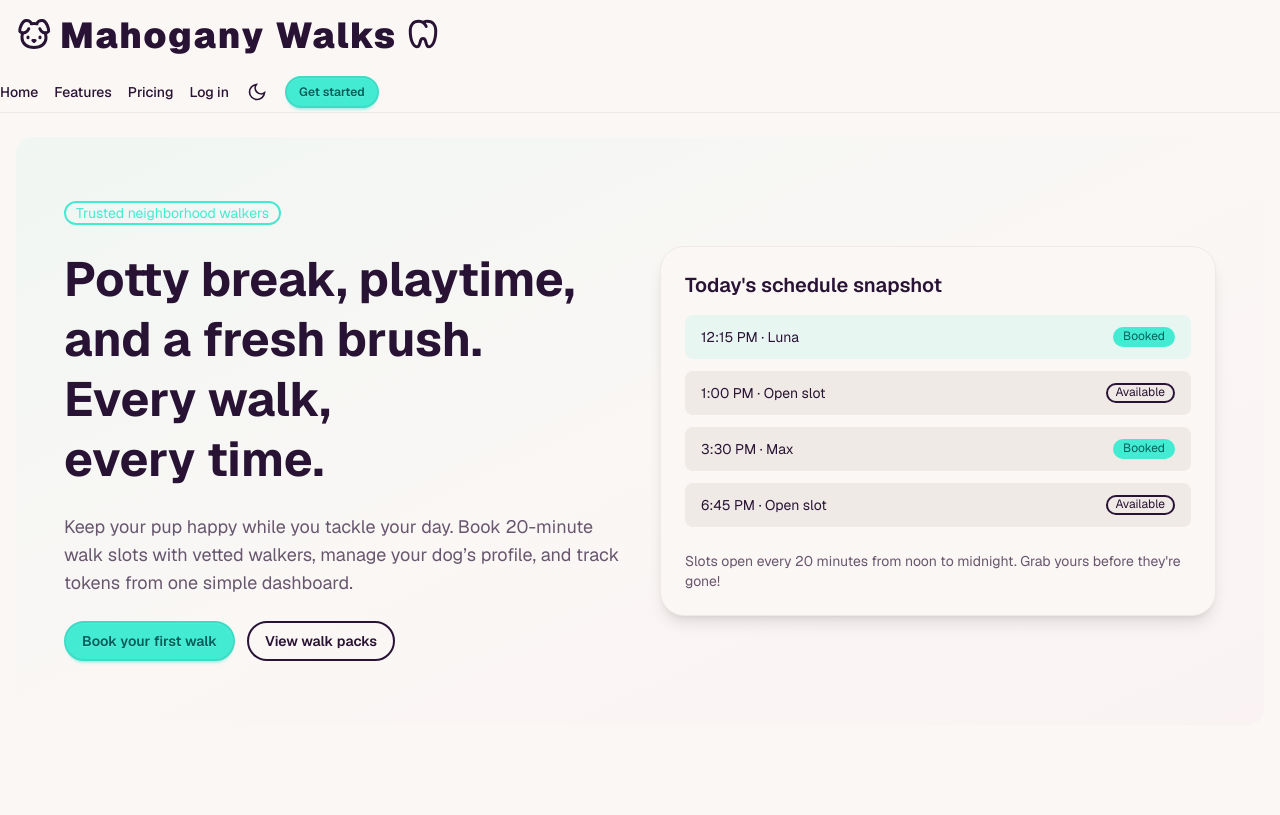
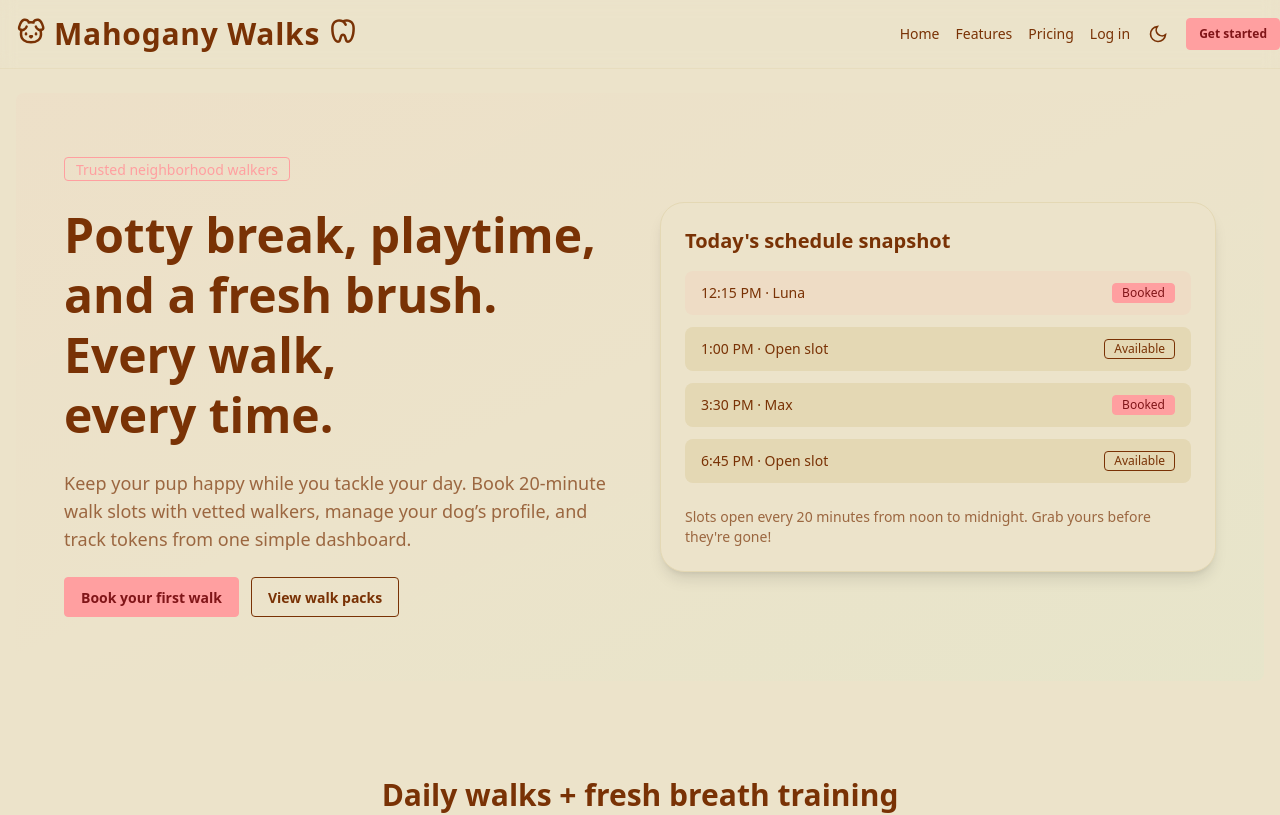
Before and after one commit to m4cbeth/dog-walk-app, a Next.js app: page / in a window 1280 px wide. Shown: the top 815 px of the page. Built offline with nearby package versions, Linux system fonts and the light colour scheme; no server answers.

Commit message:
themeing done, working on copy

```diff
--- a/app/globals.css
+++ b/app/globals.css
@@ -1,20 +1,16 @@
 @import "tailwindcss";
 
-:root {
-  color-scheme: light;
+@plugin "daisyui" {
+  themes: retro --default, forest --prefersdark;
 }
 
-html.dark {
-  color-scheme: dark;
+* {
+  /* border: 1px solid green; */
 }
 
-@plugin "daisyui" {
-  themes: cupcake --default, dracula --prefersdark;
-}
-
-body {
+/* body {
   @apply min-h-screen transition-colors antialiased;
   background-color: var(--color-base-100);
   color: var(--color-base-content);
   font-family: var(--font-geist-sans), ui-sans-serif, system-ui;
-}
+} */
--- a/components/AppHeader.tsx
+++ b/components/AppHeader.tsx
@@ -34,9 +34,9 @@ export function AppHeader() {
   };
 
   return (
-    <header className="border-b border-base-200">
-      <div className="container mx-auto flex items-center justify-between px-4 py-4">
-        <div className="text-4xl tracking-wider font-black flex gap-2 align-baseline">
+    <header className="sticky top-0 z-50 border-b border-base-200/50 bg-base-100/40 backdrop-blur flex justify-between">
+      <div className="px-4 py-4">
+        <div className="text-3xl tracking-wide font-black flex gap-2 align-baseline">
           <LuDog />
           <Link href="/" className="">
             Mahogany Walks
--- a/components/ThemeToggle.tsx
+++ b/components/ThemeToggle.tsx
@@ -2,6 +2,7 @@
 
 import { useTheme } from "next-themes";
 import { useEffect, useState } from "react";
+import { THEMES, type ThemeName } from "@/lib/theme-config";
 
 function SunIcon() {
   return (
@@ -51,8 +52,11 @@ export function ThemeToggle() {
   }, []);
 
   const handleToggle = () => {
-    setTheme(theme === "dark" ? "light" : "dark");
+    const currentTheme = theme as ThemeName;
+    setTheme(currentTheme === THEMES.dark ? THEMES.light : THEMES.dark);
   };
+
+  const isDark = theme === THEMES.dark;
 
   return (
     <button
@@ -62,7 +66,7 @@ export function ThemeToggle() {
       aria-label="Toggle theme"
       disabled={!mounted}
     >
-      {mounted ? (theme === "dark" ? <SunIcon /> : <MoonIcon />) : "..."}
+      {mounted ? (isDark ? <SunIcon /> : <MoonIcon />) : "..."}
     </button>
   );
 }
--- a/components/theme-provider.tsx
+++ b/components/theme-provider.tsx
@@ -3,6 +3,7 @@
 import { ThemeProvider as NextThemesProvider } from "next-themes";
 import type { ThemeProviderProps } from "next-themes";
 import type { ReactNode } from "react";
+import { THEMES, THEME_NAMES } from "@/lib/theme-config";
 
 export function ThemeProvider({
   children,
@@ -10,10 +11,10 @@ export function ThemeProvider({
 }: ThemeProviderProps & { children: ReactNode }) {
   return (
     <NextThemesProvider
-      attribute="class"
-      defaultTheme="light"
+      attribute="data-theme"
+      defaultTheme={THEMES.light}
       enableSystem={false}
-      themes={["light", "dark"]}
+      themes={THEME_NAMES}
       {...props}
     >
       {children}
--- /dev/null
+++ b/lib/theme-config.ts
@@ -0,0 +1,12 @@
+/**
+ * DaisyUI theme configuration
+ * These theme names must match the themes defined in app/globals.css
+ */
+export const THEMES = {
+    light: "retro",
+    dark: "forest",
+} as const;
+
+export type ThemeName = typeof THEMES.light | typeof THEMES.dark;
+
+export const THEME_NAMES: string[] = [THEMES.light, THEMES.dark];
--- a/tailwind.config.ts
+++ b/tailwind.config.ts
@@ -1,5 +1,4 @@
 import type { Config } from "tailwindcss";
-import daisyui from "daisyui";
 
 const config = {
   content: [
@@ -7,38 +6,6 @@ const config = {
     "./components/**/*.{ts,tsx}",
     "./lib/**/*.{ts,tsx}",
   ],
-  darkMode: "class",
-  theme: {
-    extend: {},
-  },
-  plugins: [
-    daisyui({
-      themes: [
-        {
-          light: {
-            primary: "#2563eb",
-            secondary: "#22c55e",
-            accent: "#f97316",
-            neutral: "#1f2937",
-            "base-100": "#ffffff",
-            "base-200": "#f4f4f5",
-            "base-300": "#e4e4e7",
-          },
-        },
-        {
-          dark: {
-            primary: "#60a5fa",
-            secondary: "#4ade80",
-            accent: "#fb923c",
-            neutral: "#111827",
-            "base-100": "#0f172a",
-            "base-200": "#111827",
-            "base-300": "#1f2937",
-          },
-        },
-      ],
-    }),
-  ],
 } satisfies Config;
 
 export default config;
```
